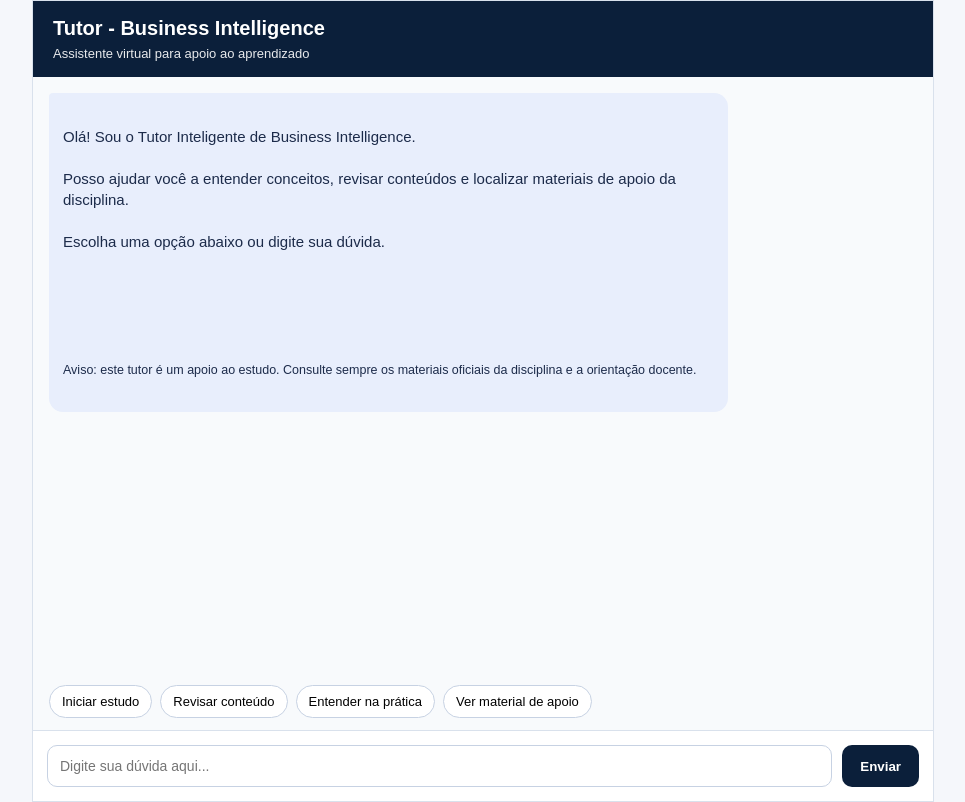
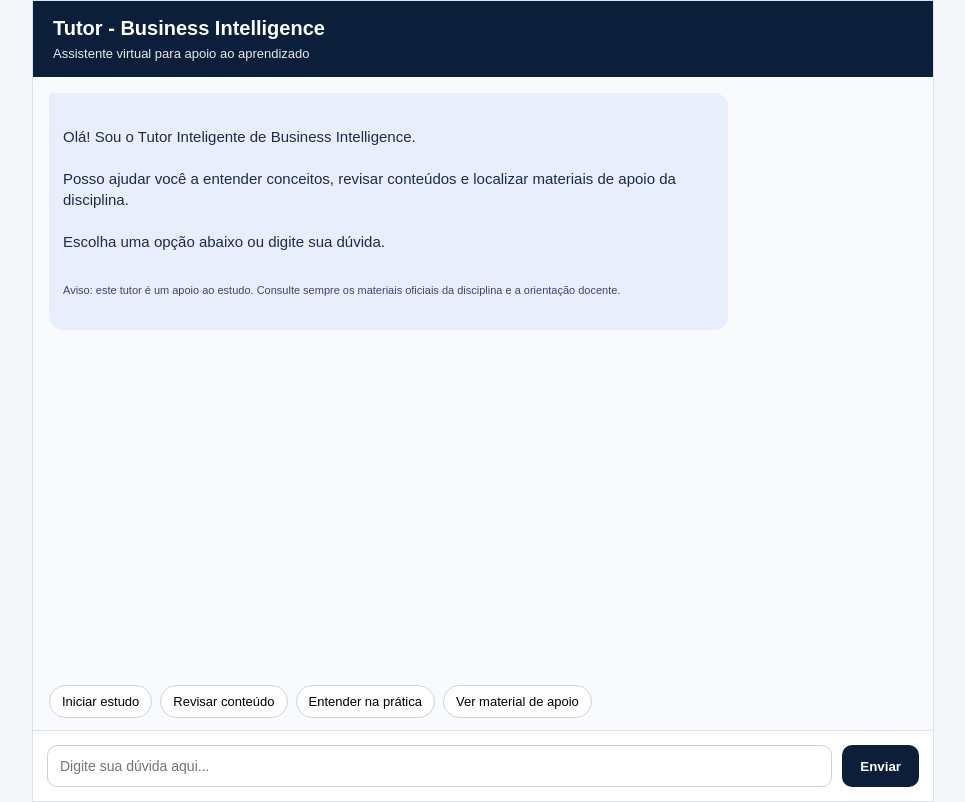
Before and after one commit to lesawa/tutor-bi-teste, a website: page index.html in a window 1280 px wide. Shown: the whole page, without its empty margins (157-1122 px from the left). Drawn offline with Linux system fonts and the light colour scheme.

Commit message:
Update index.html

```diff
--- a/index.html
+++ b/index.html
@@ -53,6 +53,14 @@
       line-height: 1.4;
       font-size: 15px;
       white-space: pre-line;
+    }
+
+    .message small {
+      display: block;
+      margin-top: 10px;
+      font-size: 11px;
+      line-height: 1.3;
+      opacity: 0.85;
     }
 
     .bot {
@@ -128,10 +136,7 @@
 
         Escolha uma opção abaixo ou digite sua dúvida.
 
-        <br><br>
-        <small>
-          Aviso: este tutor é um apoio ao estudo. Consulte sempre os materiais oficiais da disciplina e a orientação docente.
-        </small>
+        <small>Aviso: este tutor é um apoio ao estudo. Consulte sempre os materiais oficiais da disciplina e a orientação docente.</small>
       </div>
     </div>
 
```
